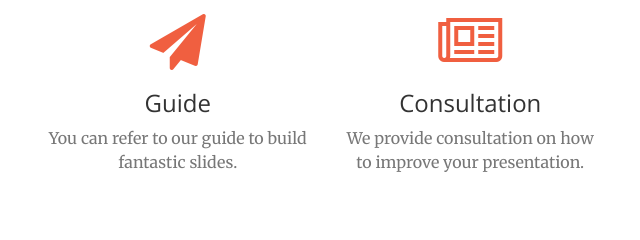
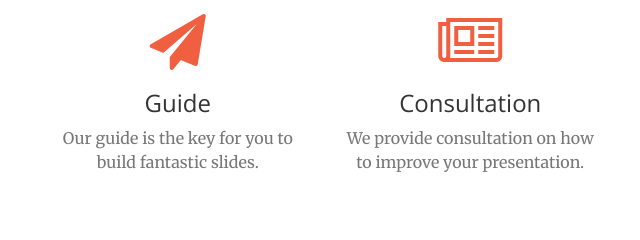
Before and after one commit to timsian/slidesfordummies.github.io, a website: page index.html in a window 1280 px wide. Shown: the part 1400-1640 px from the top of the page, 316-956 px from the left. Drawn offline with nearby package versions, Linux system fonts and the light colour scheme.

Commit message:
Add files via upload

```diff
--- a/index.html
+++ b/index.html
@@ -114,7 +114,7 @@
                     <div class="service-box">
                         <i class="fa fa-4x fa-paper-plane text-primary sr-icons"></i>
                         <h3>Guide</h3>
-                        <p class="text-muted">You can refer to our guide to build fantastic slides.</p>
+                        <p class="text-muted">Our guide is the key for you to build fantastic slides.</p>
                     </div>
                 </div>
                 <div class="col-lg-3 col-md-6 text-center">
```
